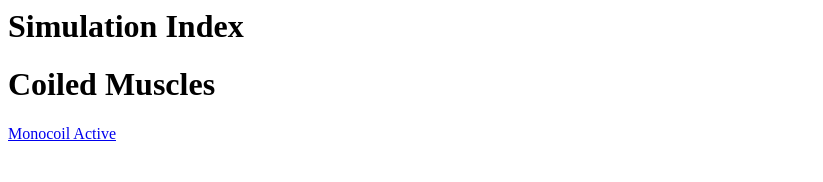
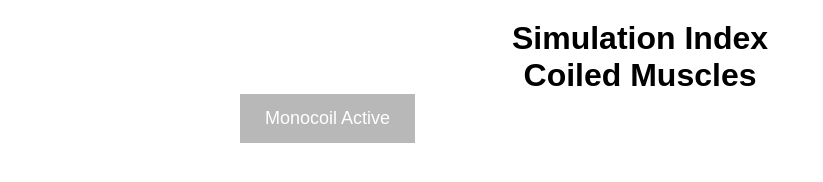
Before and after one commit to GazzolaLab/PyElastica-Interactive, a plain HTML site: page index.html in a window 1280 px wide. Shown: the whole page, without its empty margins (0-823 px from the left). Drawn offline with Linux system fonts and the light colour scheme; the site is published under a folder, as on GitHub Pages, so addresses that start at the root find nothing.

Commit message:
index page fix css path

```diff
--- a/index.html
+++ b/index.html
@@ -2,7 +2,7 @@
 	<head>
 		<meta charset="utf-8">
 		<title>PyElastica-Interactive</title>
-    <link rel="stylesheet" href="/public/index.css">
+    <link rel="stylesheet" href="public/index.css">
     </head>
 
 <body>
--- a/public/index.css
+++ b/public/index.css
@@ -26,6 +26,7 @@ a:link, a:visited {
   text-align: center;
   text-decoration: none;
   display: inline-block;
+  border-color: black;
 }
 
 a:hover, a:active {
```
